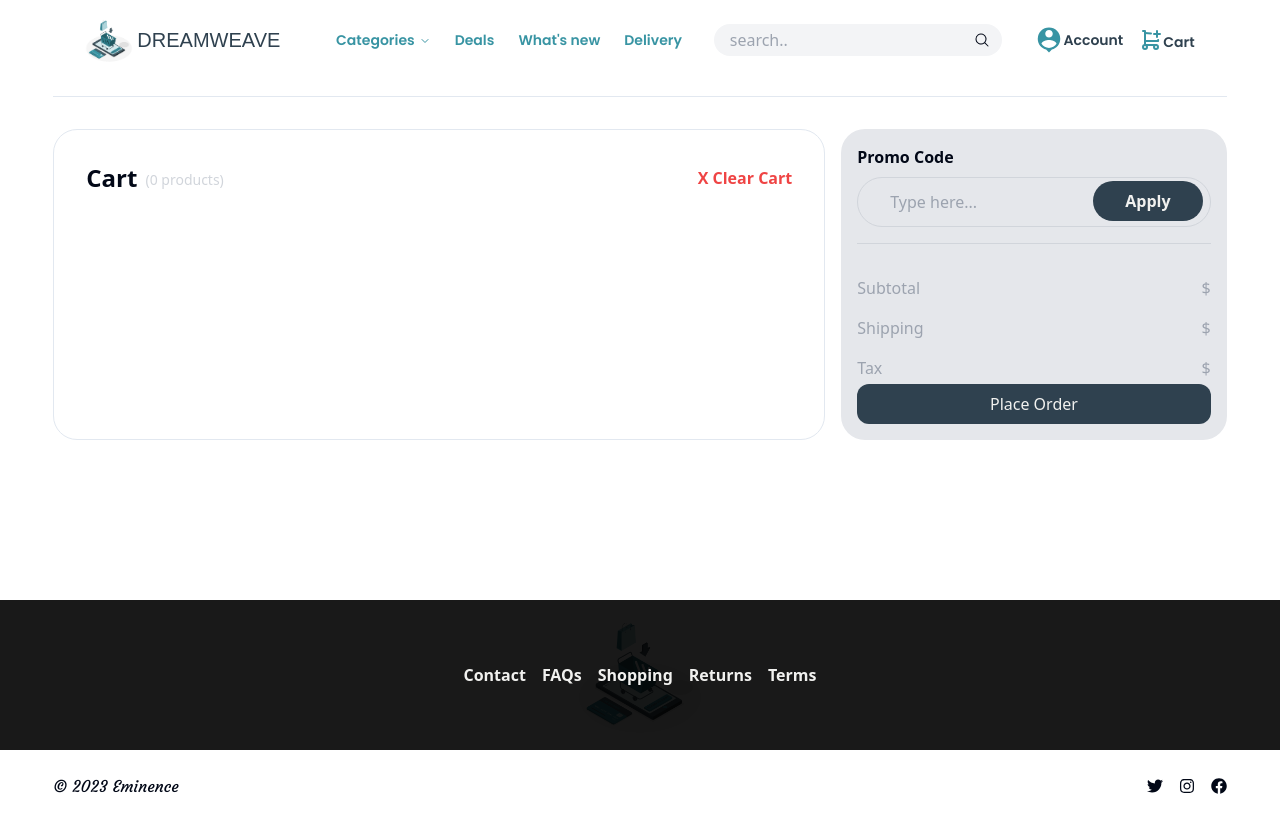
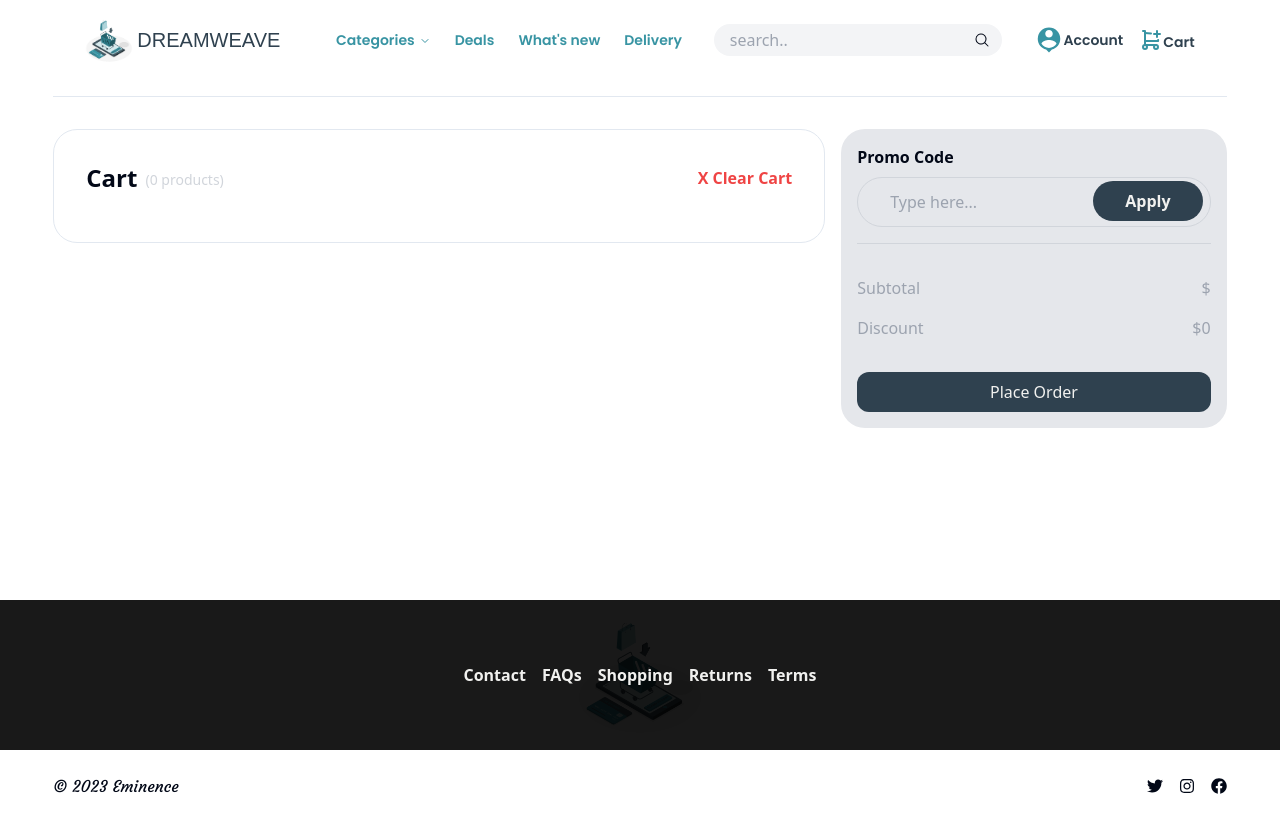
Before and after one commit to prime1999/DreamWeave, a React (Vite) app in the folder frontend/: page /cart in a window 1280 px wide. Built offline with nearby package versions, Linux system fonts and the light colour scheme; sample sign-in values are in the browser's storage; a web font is replaced by a local one.

Commit message:
updated the backend functionality to add an item to the cart colection

```diff
--- a/frontend/src/Contants.ts
+++ b/frontend/src/Contants.ts
@@ -1,3 +1,4 @@
 export const BASE_URL: String = "";
+export const USERS_URL: string = "/api/user";
 export const PRODUCTS_URL: String = "/api/products";
-export const USERS_URL: string = "/api/user";
+export const CART_URL: String = "api/cart";
--- a/frontend/src/components/ProductsComponent/ProductCard.tsx
+++ b/frontend/src/components/ProductsComponent/ProductCard.tsx
@@ -1,5 +1,5 @@
 import { useState } from "react";
-import { useDispatch } from "react-redux";
+import { useDispatch, useSelector } from "react-redux";
 import { Link, useNavigate } from "react-router-dom";
 import {
 	Card,
@@ -12,6 +12,7 @@ import {
 import { ProductType } from "@/DataTypes/ProductType";
 import Rating from "./Rating";
 import { addToCart } from "@/slices/CartSlice";
+import { useAddToCartMutation } from "@/slices/CartApiSlice";
 
 type Props = {
 	product: ProductType;
@@ -22,8 +23,14 @@ const ProductCard = ({ product }: Props) => {
 	const navigate = useNavigate();
 	const dispatch = useDispatch();
 
+	const { userInfo } = useSelector((state: any) => state.auth);
+	const [addItemToCart, { isLoading: cartLoading }] = useAddToCartMutation();
+
 	const handleCart = (product: ProductType) => {
 		dispatch(addToCart({ ...product, qty }));
+		if (userInfo) {
+			addItemToCart({ product: product._id, quantity: qty });
+		}
 		navigate("/cart");
 	};
 
--- a/frontend/src/pages/CartPage.tsx
+++ b/frontend/src/pages/CartPage.tsx
@@ -11,7 +11,7 @@ const CartPage = () => {
 			<div className="w-11/12 mx-auto mb-8">
 				<hr className="mt-4 mb-8" />
 				{cartItems && (
-					<div className="flex flex-col justify-between md:flex-row">
+					<div className="flex items-start flex-col justify-between md:flex-row">
 						<div className="w-full border rounded-3xl p-8 md:w-2/3">
 							<div className="flex justify-between items-center">
 								<div className="flex items-end">
@@ -50,19 +50,11 @@ const CartPage = () => {
 										<p>${itemsPrice}</p>
 									</span>
 									<span className="flex justify-between my-4 text-gray-400">
-										<p className="">Shipping</p>
-										<p>${shippingPrice}</p>
-									</span>
-									<span className="flex justify-between mb-4 text-gray-400">
-										<p className="">Tax</p>
-										<p>${taxPrice}</p>
-									</span>
-									<span className="flex justify-between font-semibold">
-										<p className="">Total</p>
-										<p className="text-lg">${totalPrice}</p>
+										<p className="">Discount</p>
+										<p>$0</p>
 									</span>
 								</div>
-								<button className="absolute bottom-8 w-full py-2 mx-auto bg-black text-light rounded-xl text-center">
+								<button className="mt-4 w-full py-2 mx-auto bg-black text-light rounded-xl text-center">
 									Place Order
 								</button>
 							</form>
--- /dev/null
+++ b/frontend/src/slices/CartApiSlice.ts
@@ -0,0 +1,17 @@
+import { CART_URL } from "@/Contants";
+import { apiSlice } from "./ApiSlice";
+
+export const CartApiSlice = apiSlice.injectEndpoints({
+	endpoints: (builder) => ({
+		addToCart: builder.mutation<any, any>({
+			query: (cartDetails) => ({
+				url: `${CART_URL}/addToCart`,
+				method: "POST",
+				body: cartDetails,
+			}),
+		}),
+	}),
+});
+
+export const useAddToCartMutation =
+	CartApiSlice.endpoints.addToCart.useMutation;
```
Also changed, not shown: 1 other file (tests, documents, lock files or other folders).
